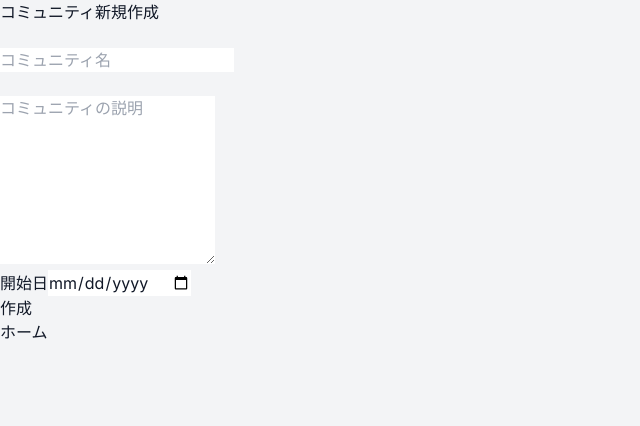
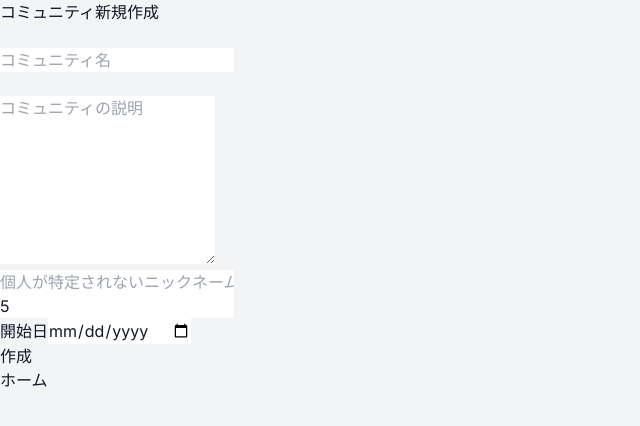
Before and after one commit to vyuma/GitHubBattle, a Next.js app in the folder front/: page /community-create in a window 1280 px wide. Shown: the top 426 px of the page, without its empty margins (0-640 px from the left). Built offline with nearby package versions, Linux system fonts and the light colour scheme.

Commit message:
コミュニティ作成のニックネーム追加

```diff
--- a/front/src/app/community-create/page.tsx
+++ b/front/src/app/community-create/page.tsx
@@ -10,6 +10,8 @@ const CreateCommunity = () => {
     const [communityName, setCommunityName] = useState<string>("");
     const [description, setDescription] = useState<string>("");
     const [startDate, setStartDate] = useState<string>("");
+    const [memberLimits, setMemberLimits] = useState<number>(5);
+    const [nickname, setNickname] = useState<string>("");
 
     const router = useRouter();
 
@@ -19,7 +21,7 @@ const CreateCommunity = () => {
 
 
         try {
-            const isSuccess = await createCommunity(communityName, description, new Date(startDate));
+            const isSuccess = await createCommunity(communityName, description, new Date(startDate), memberLimits, nickname);
             if (isSuccess) {
                 alert("コミュニティ作成しました");
             }
@@ -55,6 +57,24 @@ const CreateCommunity = () => {
                     onChange={(e) => setDescription(e.target.value)}
                     required
                 ></textarea>
+                <br />
+                <input
+                    id="memberLimits"
+                    type="text"
+                    placeholder="個人が特定されないニックネーム"
+                    value={nickname}
+                    onChange={(e) => setNickname(e.target.value)}
+                    required
+                />
+                <br />
+                <input
+                    id="memberLimits"
+                    type="number"
+                    placeholder="メンバー上限人数"
+                    value={memberLimits}
+                    onChange={(e) => setMemberLimits(Number(e.target.value))}
+                    required
+                />
 
 
                 <div>
--- a/front/src/constants/usersCommunityType.ts
+++ b/front/src/constants/usersCommunityType.ts
@@ -3,4 +3,5 @@ export interface UsersCommunityType {
     community_id: string | null;
     joined_at: Date | null
     created_at: string | null;
+    nickname: string | null;
 }
--- a/front/src/service/supabase/get/getUsersCommunity.ts
+++ b/front/src/service/supabase/get/getUsersCommunity.ts
@@ -1,6 +1,6 @@
 import { UsersCommunityType } from "@/constants/usersCommunityType"
 import { createClientComponentClient } from "@supabase/auth-helpers-nextjs"
-export const getUsersCommunity = async (userId: string): Promise<{ UsersCommunityType: UsersCommunityType; error: Error | null }> => {
+export const getUsersCommunity = async (userId: string, nickname: string): Promise<{ UsersCommunityType: UsersCommunityType }> => {
     const supabase = createClientComponentClient()
 
     try {
@@ -8,18 +8,18 @@ export const getUsersCommunity = async (userId: string): Promise<{ UsersCommunit
             .from('users_community')
             .select('*')
             .eq('user_id', userId)
-            .single()
+            .maybeSingle()
 
         if (error) {
-            if (error.code === 'PGRST116') { // ユーザーがどのコミュニティにも所属していない場合
+            if (error.code === 'PGRST116') {
                 return {
                     UsersCommunityType: {
                         user_id: null,
                         community_id: null,
                         joined_at: null,
-                        created_at: null
-                    },
-                    error: null
+                        created_at: null,
+                        nickname: null
+                    }
                 }
             }
             throw error
@@ -30,16 +30,16 @@ export const getUsersCommunity = async (userId: string): Promise<{ UsersCommunit
                     user_id: null,
                     community_id: null,
                     joined_at: null,
-                    created_at: null
-                },
-                error: null
+                    created_at: null,
+                    nickname: null
+                }
             }
         }
 
         // ユーザーが所属するコミュニティが見つかった場合
         return {
             UsersCommunityType: data as UsersCommunityType,
-            error: null
+
         }
     } catch (error) {
         console.error('予期しないエラー:', error)
@@ -48,9 +48,9 @@ export const getUsersCommunity = async (userId: string): Promise<{ UsersCommunit
                 user_id: null,
                 community_id: null,
                 joined_at: null,
-                created_at: null
-            },
-            error: error as Error
+                created_at: null,
+                nickname: null
+            }
         }
     }
 }
--- a/front/src/service/supabase/updates/addUserCommunity.ts
+++ b/front/src/service/supabase/updates/addUserCommunity.ts
@@ -1,6 +1,6 @@
 import { createClientComponentClient } from '@supabase/auth-helpers-nextjs'
 
-export const addUserCommunity = async (community_id: string): Promise<boolean> => {
+export const addUserCommunity = async (community_id: string, nickname: string): Promise<boolean> => {
     const supabase = createClientComponentClient();
     const { data: { session }, error: sessionError } = await supabase.auth.getSession();
     if (sessionError) {
@@ -20,7 +20,8 @@ export const addUserCommunity = async (community_id: string): Promise<boolean> =
                     year: 'numeric',
                     month: '2-digit',
                     day: '2-digit'
-                })
+                }),
+                nickname: nickname
             });
 
         if (error) {
```
